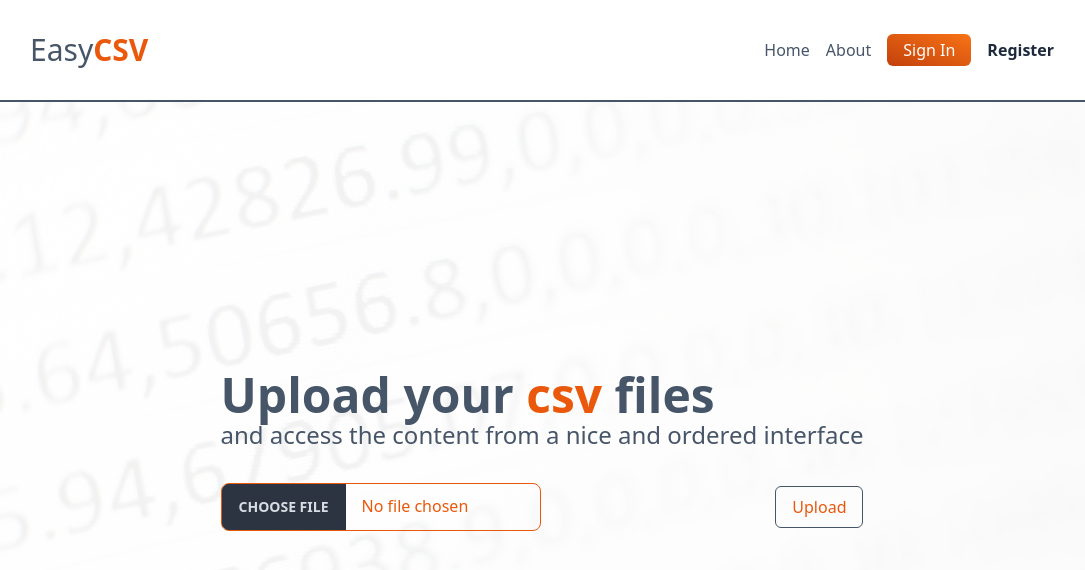
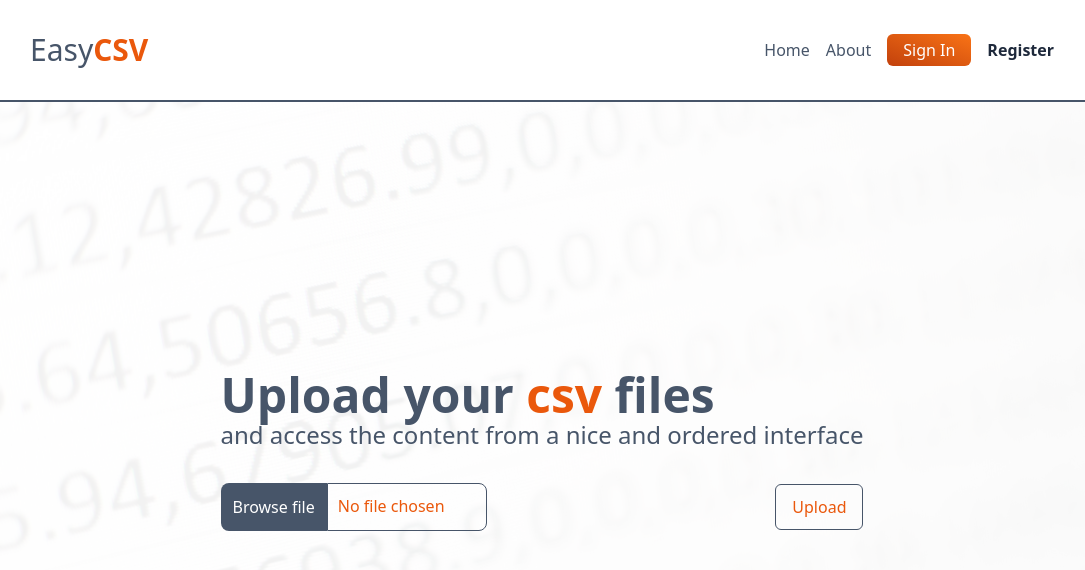
Before and after one commit to Canfry/easy-contact-client, a React (Vite) app: page / in a window 1280 px wide. Shown: the top 570 px of the page, without its empty margins (98-1183 px from the left). Built offline with nearby package versions, Linux system fonts and the light colour scheme.

Commit message:
refactoring components + input styles

```diff
--- /dev/null
+++ b/src/components/Sidebar.jsx
@@ -0,0 +1,12 @@
+export default function Sidebar({ file }) {
+  return (
+    <div className='grow w-[20%] bg-slate-600 shadow-sm min-h-screen py-8 px-4 flex flex-col gap-8 items-start sticky left-0 border-t-4 border-t-slate-600 '>
+      <h1 className='text-white font-bold'> Your files:</h1>
+      <ul className='flex flex-col gap-4 items-start text-white'>
+        <button className='bg-orange-600 text-white rounded-lg py-1 px-2'>
+          {file.name}
+        </button>
+      </ul>
+    </div>
+  );
+}
--- /dev/null
+++ b/src/components/Table.jsx
@@ -0,0 +1,36 @@
+export default function Table({ contacts }) {
+  return (
+    <div className='grow py-8 px-4 w-full overflow-x-scroll overflow-y-visible'>
+      <table className='w-full'>
+        <thead>
+          <tr>
+            {Object.keys(contacts[0]).map((key, index) => (
+              <th
+                className='border-b-2 text-slate-600 uppercase px-16'
+                key={index}
+              >
+                {key}
+              </th>
+            ))}
+          </tr>
+        </thead>
+        <tbody>
+          {contacts.map((contact, index) => (
+            <tr
+              className={`${
+                index % 2 === 1 ? 'bg-white' : 'bg-gray-100'
+              } text-center hover:bg-orange-600 hover:text-white `}
+              key={index}
+            >
+              {Object.values(contact).map((val, index) => (
+                <td className='py-4' key={index}>
+                  {val}
+                </td>
+              ))}
+            </tr>
+          ))}
+        </tbody>
+      </table>
+    </div>
+  );
+}
--- a/src/index.css
+++ b/src/index.css
@@ -22,9 +22,9 @@ body::before {
 }
 
 .file-input {
-  @apply bg-transparent text-orange-600 outline-orange-600 border-orange-600 cursor-pointer;
+  @apply bg-transparent text-orange-600 outline-orange-600 border-slate-600 cursor-pointer;
 }
 
 .file-input:hover {
-  @apply text-white bg-orange-600;
+  @apply text-white bg-orange-600 border-orange-600;
 }
--- a/src/pages/Files.jsx
+++ b/src/pages/Files.jsx
@@ -1,52 +1,14 @@
 import Header from '../components/Header';
+import Sidebar from '../components/Sidebar';
+import Table from '../components/Table';
 
 export default function Files({ contacts, file }) {
-  console.log(file);
   return (
     <div className='min-h-screen flex flex-col relative'>
       <Header />
       <main className='grow flex min-w-full'>
-        <div className='grow w-[20%] bg-slate-600 shadow-sm min-h-screen py-8 px-4 flex flex-col gap-8 items-start sticky left-0 border-t-4 border-t-slate-600 '>
-          <h1 className='text-white font-bold'> Your files:</h1>
-          <ul className='flex flex-col gap-4 items-start text-white'>
-            <button className='bg-orange-600 text-white rounded-lg py-1 px-2'>
-              {file.name}
-            </button>
-            {/* <li>test4.csv</li> */}
-          </ul>
-        </div>
-        <div className='grow py-8 px-4 w-full overflow-x-scroll overflow-y-visible'>
-          <table className='w-full'>
-            <thead>
-              <tr>
-                {Object.keys(contacts[0]).map((key, index) => (
-                  <th
-                    className='border-b-2 text-slate-600 uppercase px-16'
-                    key={index}
-                  >
-                    {key}
-                  </th>
-                ))}
-              </tr>
-            </thead>
-            <tbody>
-              {contacts.map((contact, index) => (
-                <tr
-                  className={`${
-                    index % 2 === 1 ? 'bg-white' : 'bg-gray-100'
-                  } text-center hover:bg-orange-600 hover:text-white `}
-                  key={index}
-                >
-                  {Object.values(contact).map((val, index) => (
-                    <td className='py-4' key={index}>
-                      {val}
-                    </td>
-                  ))}
-                </tr>
-              ))}
-            </tbody>
-          </table>
-        </div>
+        <Sidebar file={file} />
+        <Table contacts={contacts} />
       </main>
     </div>
   );
--- a/src/pages/Home.jsx
+++ b/src/pages/Home.jsx
@@ -16,19 +16,20 @@ function Home({ handleOnChange, handleSubmit }) {
             onSubmit={handleSubmit}
             className='mt-8 flex items-center justify-between'
           >
-            {/* <input
-              type='file'
-              onChange={handleOnChange}
-              className='::before cursor-pointer'
-            /> */}
-            <input
-              type='file'
-              onChange={handleOnChange}
-              className='file-input file-input-bordered w-full max-w-xs'
-            />
+            <div className='flex items-center'>
+              <span className='bg-slate-600 text-white p-3 cursor-pointer rounded-l-lg'>
+                Browse file
+              </span>
+              <input
+                type='file'
+                onChange={handleOnChange}
+                className='file-input file-input-bordered w-40 max-w-xs [&::file-selector-button]:hidden p-2.5 rounded-l-none'
+              />
+            </div>
+
             <button
               type='submit'
-              className='border border-slate-600 bg-transparent text-orange-600 py-2 px-4 rounded-md hover:bg-orange-600 hover:border-orange-600 hover:text-white'
+              className='border border-slate-600 bg-transparent text-orange-600 py-2.5 px-4 rounded-md hover:bg-orange-600 hover:border-orange-600 hover:text-white'
             >
               Upload
             </button>
```
